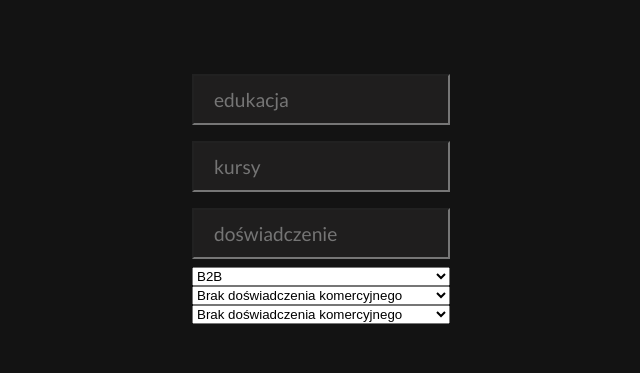
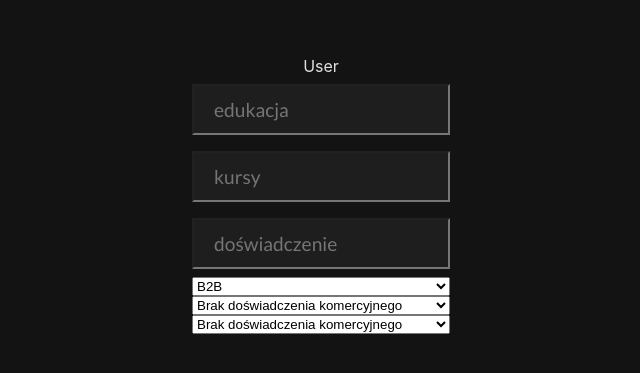
Before and after one commit to adamski83/headHunter, a React (Vite) app in the folder frontend-final-task/projectPraca/: page /createUser in a window 1280 px wide. Shown: the part 205-578 px from the top of the page, without its empty margins (319-959 px from the left). Built offline with nearby package versions, Linux system fonts and the light colour scheme.

Commit message:
Creating User Component

```diff
--- a/frontend-final-task/projectPraca/src/components/CreateUserData.tsx
+++ b/frontend-final-task/projectPraca/src/components/CreateUserData.tsx
@@ -1,4 +1,6 @@
 import React, { useState } from 'react';
+import { Container } from '@mui/material';
+import User from './User';
 
 const CreateUserData = () => {
 	const [education, setEducation] = useState('');
@@ -9,6 +11,8 @@ const CreateUserData = () => {
 	const [salary, setSalry] = useState(0);
 
 	return (
+		<Container>
+			<User />
 			<div>
 				<form>
 					<input type='text' placeholder='edukacja' />
@@ -24,7 +28,9 @@ const CreateUserData = () => {
 					<select
 						value={experienceTime}
 						onChange={(e) => setExperienceTime(e.target.value)}>
-					<option value={0}>Brak doświadczenia komercyjnego</option>
+						<option value={0}>
+							Brak doświadczenia komercyjnego
+						</option>
 						<option value={1}>1 rok doświadczenia</option>
 						<option value={3}>3 lata doświadczenia</option>
 						<option value={5}>5 lata doświadczenia</option>
@@ -33,7 +39,9 @@ const CreateUserData = () => {
 					<select
 						value={salary}
 						onChange={(e) => setSalry(e.target.value)}>
-					<option value={0}>Brak doświadczenia komercyjnego</option>
+						<option value={0}>
+							Brak doświadczenia komercyjnego
+						</option>
 						<option value={1}>1 rok doświadczenia</option>
 						<option value={3}>3 lata doświadczenia</option>
 						<option value={5}>5 lata doświadczenia</option>
@@ -41,6 +49,7 @@ const CreateUserData = () => {
 					</select>
 				</form>
 			</div>
+		</Container>
 	);
 };
 
--- /dev/null
+++ b/frontend-final-task/projectPraca/src/components/User.tsx
@@ -0,0 +1,7 @@
+import React from 'react';
+
+const User = () => {
+	return <div>User</div>;
+};
+
+export default User;
```
Lines whose indentation alone changed are shown as unchanged.
